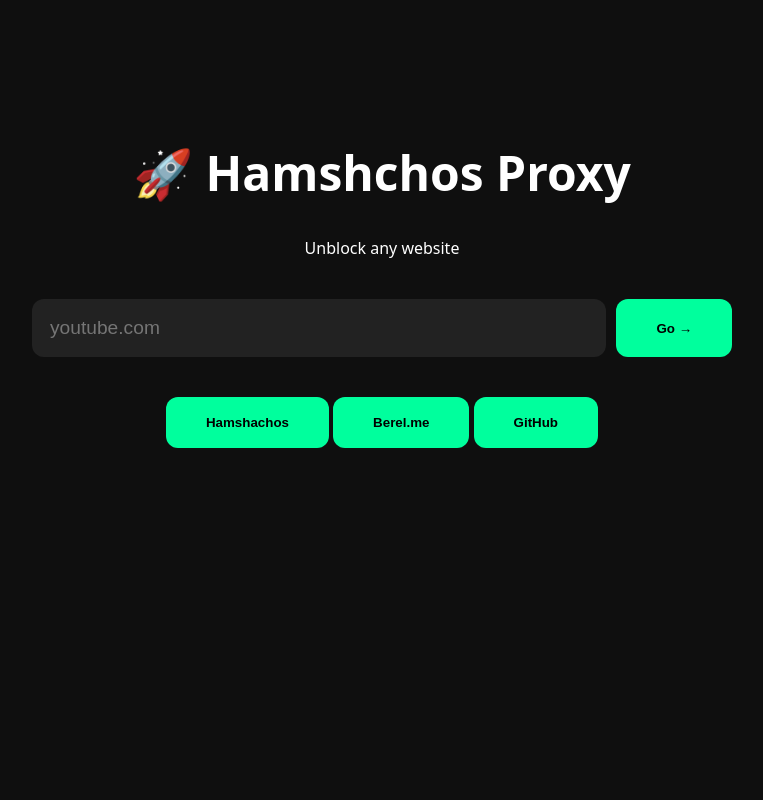
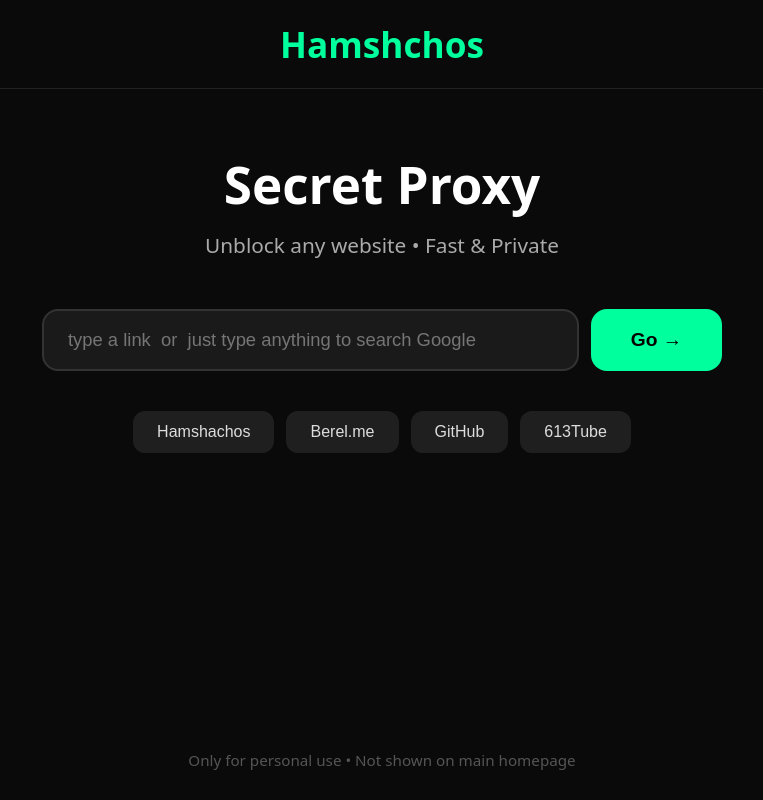
Before and after one commit to mancamdetroit-coder/proxy2, a website: page public/proxy/index.html in a window 1280 px wide. Shown: the whole page, without its empty margins (258-1021 px from the left). Drawn offline with Linux system fonts and the light colour scheme.

Commit message:
Redesign index.html for improved layout and styling

```diff
--- a/public/proxy/index.html
+++ b/public/proxy/index.html
@@ -2,28 +2,169 @@
 <html lang="en">
 <head>
   <meta charset="UTF-8">
+  <meta name="viewport" content="width=device-width, initial-scale=1.0">
   <title>Hamshchos Proxy</title>
   <style>
-    body { font-family: system-ui; background:#0f0f0f; color:white; text-align:center; padding:100px 20px; }
-    h1 { font-size: 3rem; }
-    form { max-width:700px; margin:40px auto; display:flex; gap:10px; }
-    input { flex:1; padding:18px; font-size:1.2rem; border-radius:12px; background:#222; color:white; border:none; }
-    button { padding:18px 40px; background:#00ff9d; color:black; font-weight:bold; border:none; border-radius:12px; }
+    :root {
+      --primary: #00ff9d;
+    }
+    * {
+      margin: 0;
+      padding: 0;
+      box-sizing: border-box;
+    }
+    body {
+      font-family: system-ui, -apple-system, sans-serif;
+      background: #0a0a0a;
+      color: #ffffff;
+      min-height: 100vh;
+      display: flex;
+      flex-direction: column;
+      align-items: center;
+    }
+    header {
+      width: 100%;
+      padding: 20px 0;
+      text-align: center;
+      border-bottom: 1px solid #222;
+    }
+    .logo {
+      font-size: 2.2rem;
+      font-weight: bold;
+      color: var(--primary);
+    }
+    .container {
+      max-width: 800px;
+      width: 100%;
+      padding: 60px 20px 40px;
+      text-align: center;
+      flex: 1;
+    }
+    h1 {
+      font-size: 3.2rem;
+      margin-bottom: 12px;
+    }
+    p.subtitle {
+      font-size: 1.3rem;
+      color: #aaa;
+      margin-bottom: 50px;
+    }
+    .search-box {
+      display: flex;
+      gap: 12px;
+      max-width: 680px;
+      margin: 0 auto 40px;
+    }
+    .search-box input {
+      flex: 1;
+      padding: 18px 24px;
+      font-size: 1.15rem;
+      background: #1a1a1a;
+      border: 2px solid #333;
+      border-radius: 16px;
+      color: white;
+      outline: none;
+    }
+    .search-box input:focus {
+      border-color: var(--primary);
+    }
+    .search-box button {
+      padding: 0 40px;
+      font-size: 1.2rem;
+      font-weight: bold;
+      background: var(--primary);
+      color: black;
+      border: none;
+      border-radius: 16px;
+      cursor: pointer;
+      transition: all 0.2s;
+    }
+    .search-box button:hover {
+      background: #00cc7a;
+      transform: translateY(-2px);
+    }
+    .quick-links {
+      display: flex;
+      flex-wrap: wrap;
+      gap: 12px;
+      justify-content: center;
+      margin-top: 30px;
+    }
+    .quick-links button {
+      padding: 12px 24px;
+      background: #1f1f1f;
+      color: #ddd;
+      border: none;
+      border-radius: 12px;
+      font-size: 1rem;
+      cursor: pointer;
+      transition: all 0.2s;
+    }
+    .quick-links button:hover {
+      background: #00ff9d;
+      color: black;
+    }
+    footer {
+      padding: 30px 0;
+      color: #555;
+      font-size: 0.95rem;
+    }
   </style>
 </head>
 <body>
-  <h1>🚀 Hamshchos Proxy</h1>
-  <p>Unblock any website</p>
+  <header>
+    <div class="logo">Hamshchos</div>
+  </header>
 
-  <form action="/proxy" method="get">
-    <input type="text" name="url" placeholder="youtube.com" required>
-    <button type="submit">Go →</button>
-  </form>
+  <div class="container">
+    <h1>Secret Proxy</h1>
+    <p class="subtitle">Unblock any website • Fast & Private</p>
 
-  <div style="margin-top:40px;">
-    <button onclick="location.href='/proxy/hamshachos.dev'">Hamshachos</button>
-    <button onclick="location.href='/proxy/berel.me'">Berel.me</button>
-    <button onclick="location.href='/proxy/github.com'">GitHub</button>
+    <!-- Clean URL Search Form -->
+    <form id="proxyForm" class="search-box">
+      <input
+        type="text"
+        id="urlInput"
+        placeholder="type a link  or  just type anything to search Google"
+        autocomplete="off"
+        required>
+      <button type="submit">Go →</button>
+    </form>
+
+    <div class="quick-links">
+      <button onclick="goTo('hamshachos.dev')">Hamshachos</button>
+      <button onclick="goTo('berel.me')">Berel.me</button>
+      <button onclick="goTo('github.com')">GitHub</button>
+      <button onclick="goTo('613tube.com')">613Tube</button>
+    </div>
   </div>
+
+  <footer>
+    Only for personal use • Not shown on main homepage
+  </footer>
+
+  <script>
+    function goTo(site) {
+      window.location.href = '/proxy/' + site;
+    }
+
+    // Handle form submit with clean URL (no ?url=)
+    document.getElementById('proxyForm').addEventListener('submit', function(e) {
+      e.preventDefault();
+      const input = document.getElementById('urlInput').value.trim();
+
+      if (input) {
+        // If it looks like a search query (no dot and no http), it will be handled in backend
+        window.location.href = '/proxy/' + encodeURIComponent(input);
+      }
+    });
+
+    // Allow pressing Enter in input
+    document.getElementById('urlInput').addEventListener('keypress', function(e) {
+      if (e.key === 'Enter') {
+        document.getElementById('proxyForm').dispatchEvent(new Event('submit'));
+      }
+    });
+  </script>
 </body>
 </html>
```
